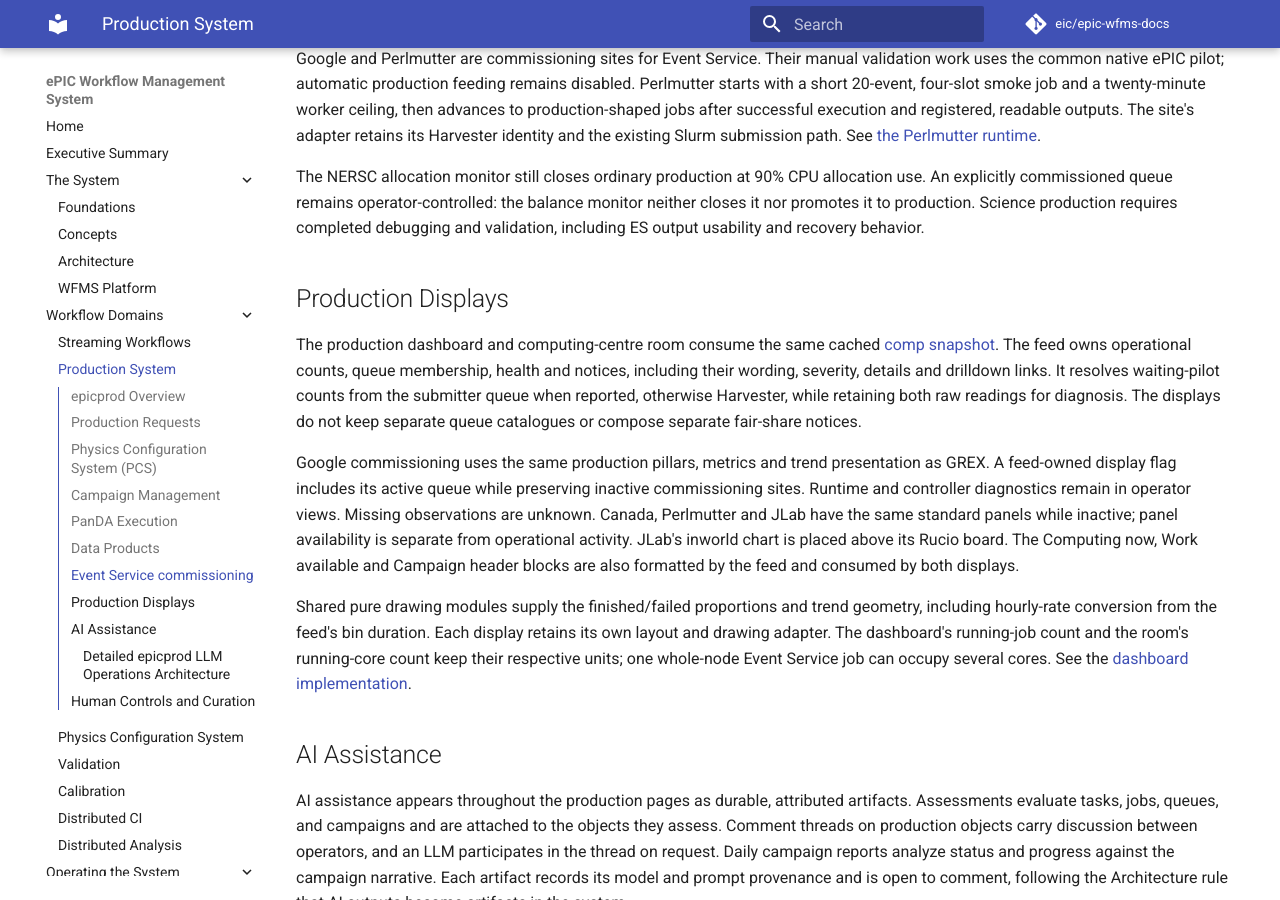
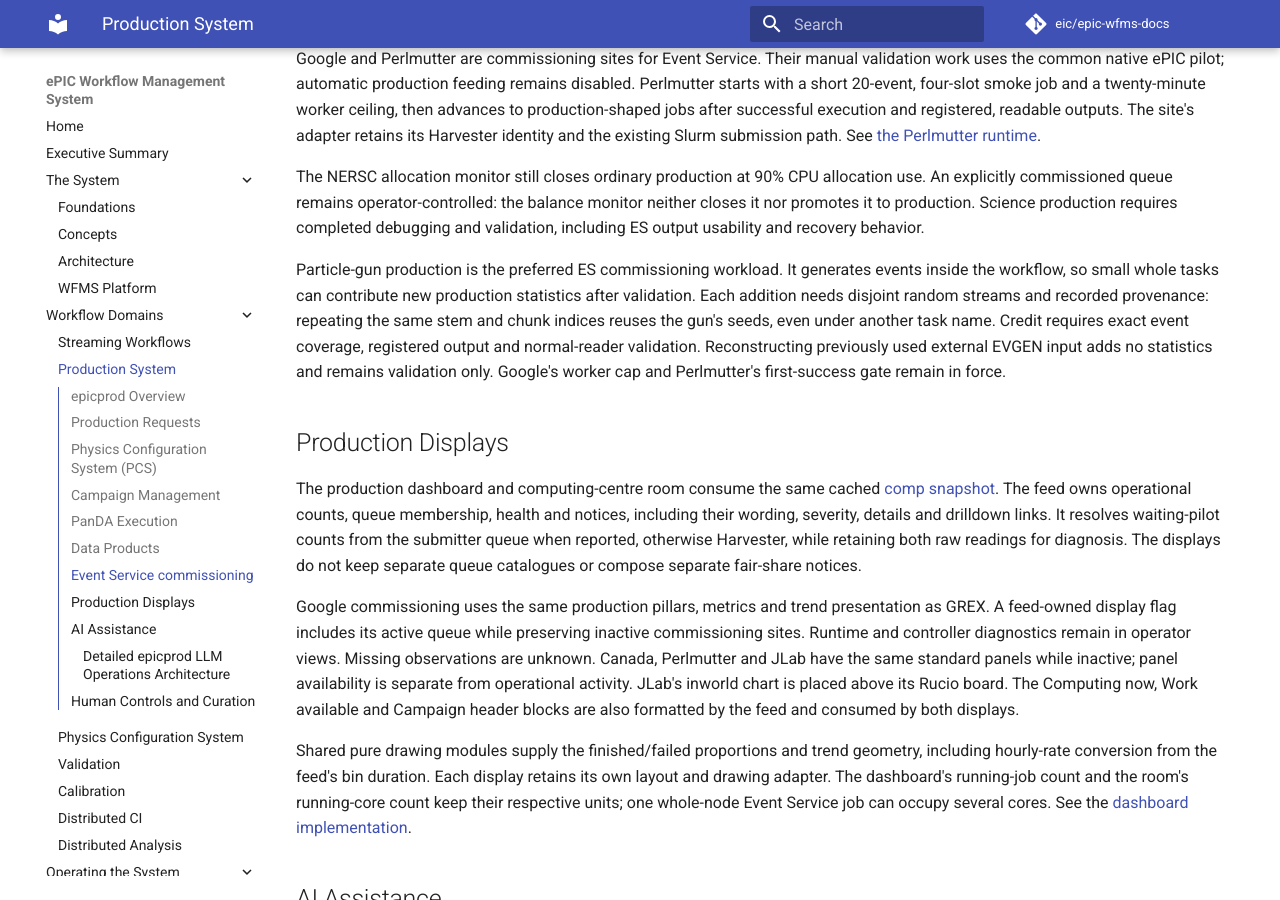
Before and after one commit to eic/epic-wfms-docs, an MkDocs documentation site: the page built from docs/production.md, in a window 1280 px wide and 900 px high, scrolled down 5533 px. Built offline with MkDocs 1.6.1 and Material for MkDocs 9.7.7, drawn with Linux system fonts in a browser that asks for light colours; comment, search, counter and statistics services are not loaded.

Commit message:
Document particle-gun statistics for ES commissioning
Co-authored-by: Codex <codex@openai.com>

```diff
--- a/docs/production.md
+++ b/docs/production.md
@@ -177,6 +177,15 @@ the balance monitor neither closes it nor promotes it to production. Science
 production requires completed debugging and validation, including ES output
 usability and recovery behavior.
 
+Particle-gun production is the preferred ES commissioning workload. It generates
+events inside the workflow, so small whole tasks can contribute new production
+statistics after validation. Each addition needs disjoint random streams and
+recorded provenance: repeating the same stem and chunk indices reuses the gun's
+seeds, even under another task name. Credit requires exact event coverage,
+registered output and normal-reader validation. Reconstructing previously used
+external EVGEN input adds no statistics and remains validation only. Google's
+worker cap and Perlmutter's first-success gate remain in force.
+
 ## Production Displays
 
 The production dashboard and computing-centre room consume the same cached
```
